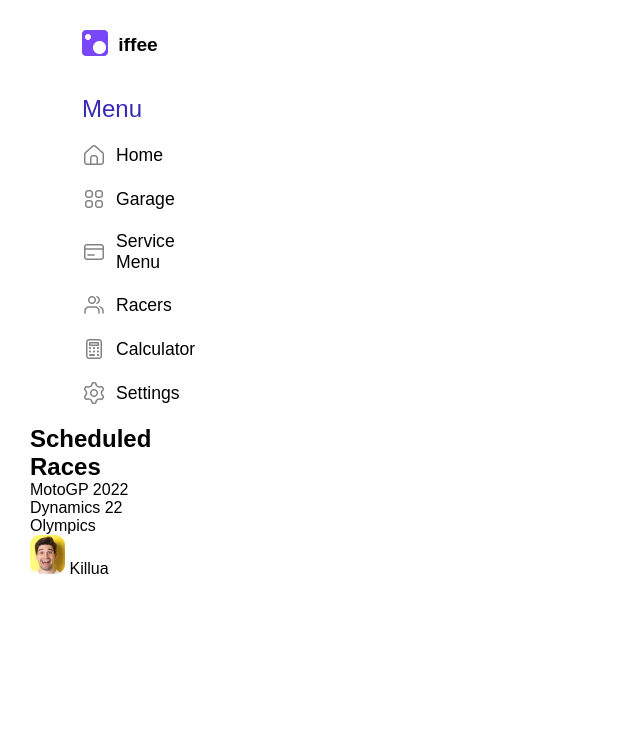
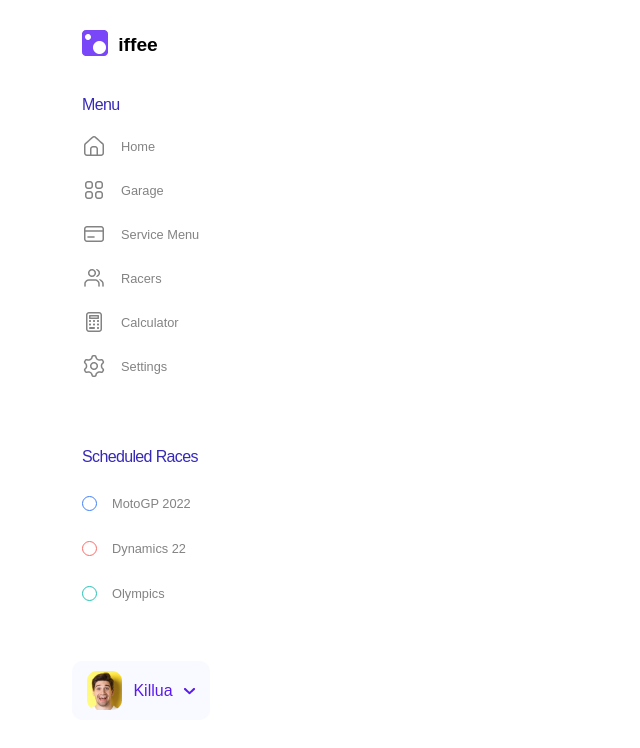
Before and after one commit to QuentinCode/RacingCarDesign, a plain HTML site: page index.html in a window 1280 px wide. Shown: the whole page, without its empty margins (0-640 px from the left). Drawn offline with Linux system fonts and the light colour scheme.

Commit message:
Fin de la navbar

```diff
--- a/Assets/Index.css
+++ b/Assets/Index.css
@@ -16,7 +16,12 @@ nav {
     display: flex;
     justify-content: center;
     align-items: flex-end;
-    margin-bottom: 39px;
+    margin-bottom: 40px;
+    cursor: pointer;
+    transition: all .3s;
+}
+.logo:hover {
+    transform: scale(1.1);
 }
 .logo span {
     font-weight: 700;
@@ -32,15 +37,85 @@ nav {
     color: #3629B7;
     font-weight: 100;
     padding-bottom: 20px;
+    font-size: 1rem;
+    letter-spacing: -0.04rem;
 }
 .submenu {
     display: flex;
     align-items: center;
     padding-bottom: 20px;
+    color: #838383;
 }
 .submenu img {
-    padding-right: 10px;
+    padding-right: 15px;
 }
 .submenu span {
-    font-size: 1.1rem;
+    font-size: 0.8rem;
+    cursor: pointer;
+    transition: all .3s;
 }
+.submenu span:hover {
+    color: #591AED;
+}
+.schedule {
+    padding-left: 52px;
+    padding-top: 20px;
+}
+.schedule h2 {
+    color: #3629B7;
+    font-weight: 100;
+    padding-top: 30px;
+    padding-bottom: 30px;
+    font-size: 1rem;
+    letter-spacing: -0.04rem;
+}
+.races {
+    position: relative;
+    padding-bottom: 30px;
+    display: flex;
+    align-items: center;
+}
+.rond1, .rond2, .rond3 {
+    position: absolute;
+    width: 15px;
+    height: 15px;
+    border-radius: 50%;
+    background-color: transparent;
+    /* border: 2px solid green; */
+}
+.rond1 {
+    border: 1.8px solid #3F7EF8;
+}
+.rond2 {
+    border: 1.8px solid #FA6C6A;
+}
+.rond3 {
+    border: 1.8px solid #27C1B3;
+}
+.races p {
+    padding-left: 30px;
+    font-size: 0.8rem;
+    color: #838383;
+    cursor: pointer;
+}
+.races p:hover {
+    color: #591AED;
+}
+.profile {
+    margin-top: 30px;
+    margin-left: 42px;
+    padding: 10px 15px;
+    display: flex;
+    align-items: center;
+    background-color: #F9FAFF;
+    border-radius: 10px;
+    justify-content: space-between;
+    cursor: pointer;
+    transition: all .3s;
+}
+.profile:hover {
+    background-color: #e7e7e7;
+}
+.profile span {
+    color: #591AED;
+}
--- a/index.html
+++ b/index.html
@@ -43,22 +43,22 @@
         <div class="schedule">
             <h2>Scheduled Races</h2>
             <div class="races">
-                <span class="rond"></span>
+                <span class="rond1"></span>
                 <p>MotoGP 2022</p>
             </div>
             <div class="races">
-                <span class="rond"></span>
+                <span class="rond2"></span>
                 <p>Dynamics 22</p>
             </div>
             <div class="races">
-                <span class="rond"></span>
+                <span class="rond3"></span>
                 <p>Olympics</p>
             </div>
         </div>
         <div class="profile">
             <img src="./Assets/img/profile.png" alt="">
             <span>Killua</span>
-            <span class="fleche-bas"></span>
+            <img src="./Assets/img/next icon.png" alt="">
         </div>
     </nav>
 
```
Also changed, not shown: Assets/img/next icon.png (added).
